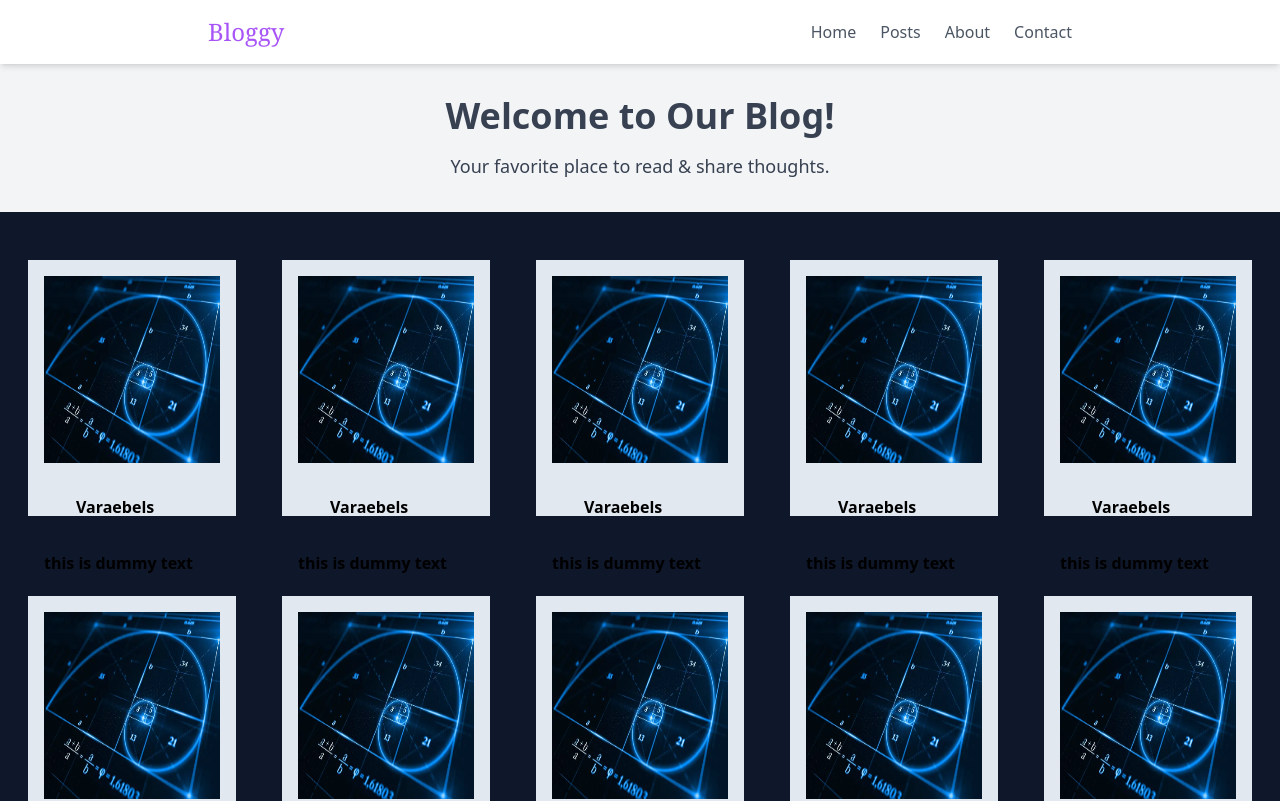
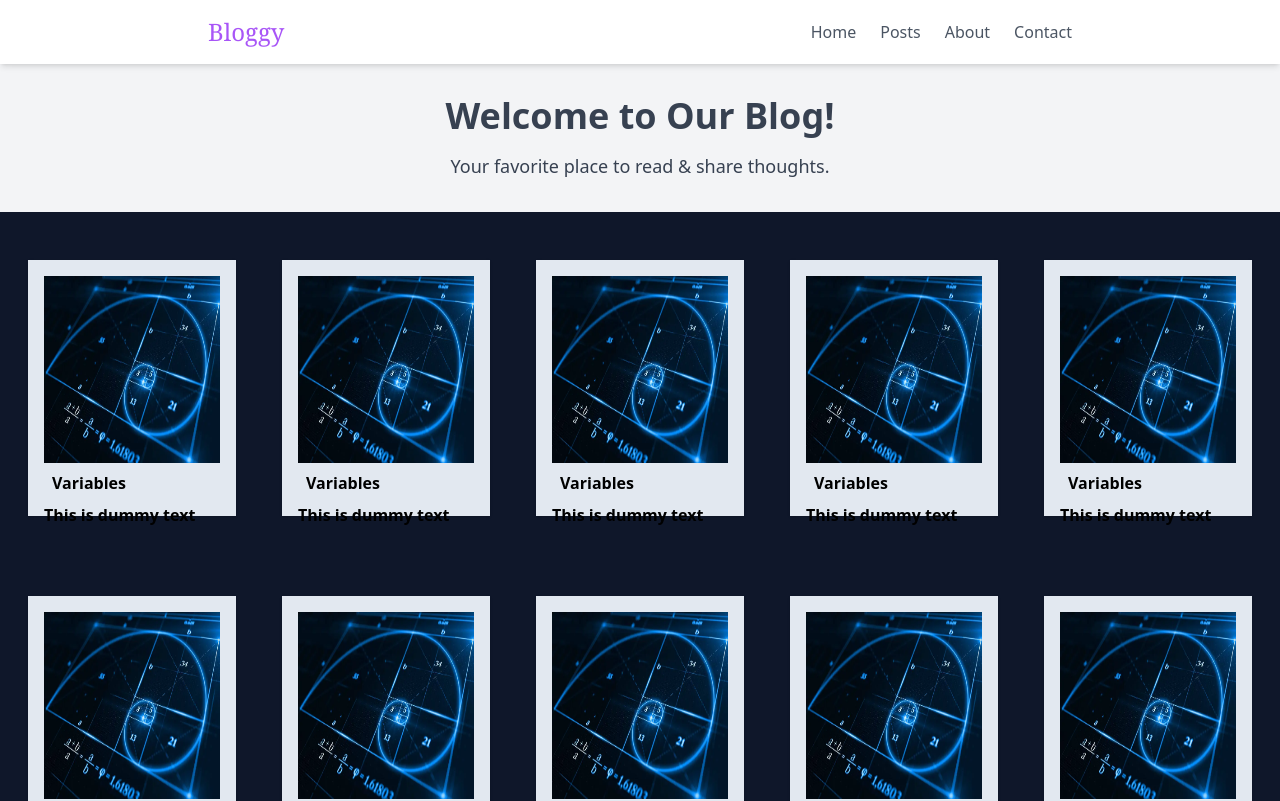
Before and after one commit to fatemefaraji/rtn, a React (Create React App) app: page / in a window 1280 px wide. Shown: the top 801 px of the page. Built offline with nearby package versions, Linux system fonts and the light colour scheme.

Commit message:
building artivle section

```diff
--- a/src/components/articles/Articles.jsx
+++ b/src/components/articles/Articles.jsx
@@ -1,16 +1,13 @@
-import art from "../../../src/assets/images/1715604853550.png"
+import art from "../../../src/assets/images/1715604853550.png";
+
 function Articles() {
-    return (
-<div className="bg-slate-200 w-52 h-64 py-4 px-4 border-sky-300 font-semibold my-10 mx-5 hover:cursor-pointer hover:bg-slate-300 text-center transition border-shadow">
-    <img src={art} className="w-full h-5/6 hover:border-fuchsia-500"></img>
-    <h3 className="text-left p-8 font-bold  ">Varaebels</h3>
-    <p className="text-left">
-        this is dummy text
-    </p>
+  return (
+    <div className="bg-slate-200 w-52 h-64 py-4 px-4 border-sky-300 font-semibold my-10 mx-5 hover:cursor-pointer hover:bg-slate-300 text-center transition shadow">
+      <img src={art} alt="Article Illustration" className="w-full h-5/6 hover:border-fuchsia-500" />
+      <h3 className="text-left p-2 font-bold">Variables</h3>
+      <p className="text-left">This is dummy text</p>
+    </div>
+  );
+}
 
-
-
-</div>
-    )
-}
 export default Articles;
```
